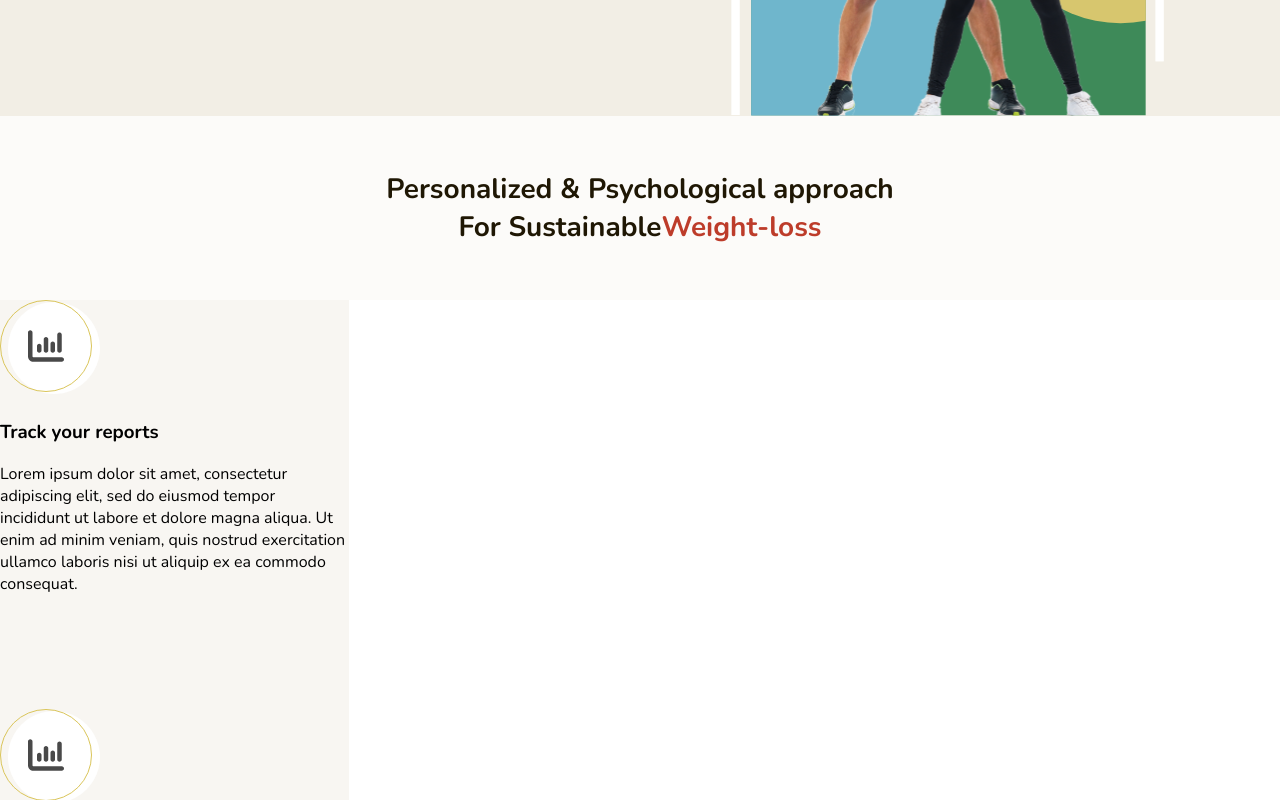
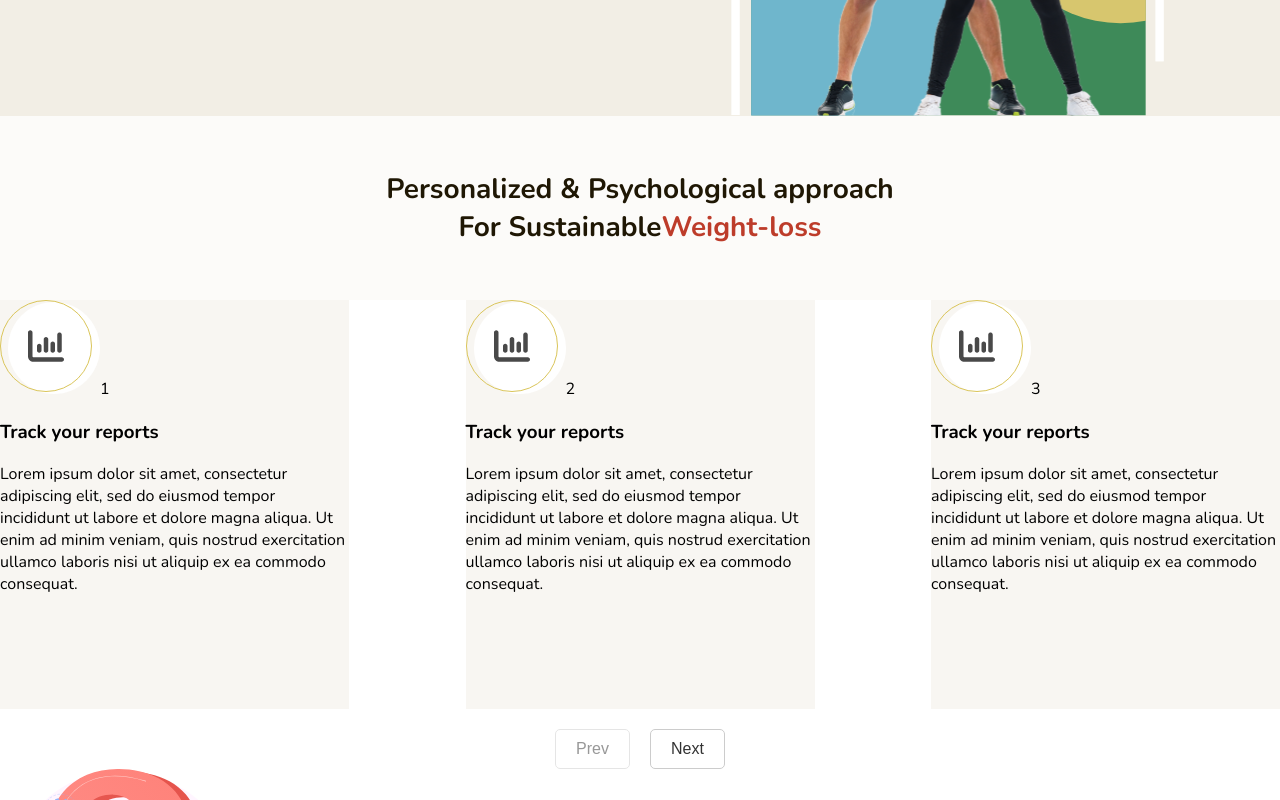
Before and after one commit to Shrey1012/fit4sure, a React (Create React App) app: page / in a window 1280 px wide. Shown: the part 684-1484 px from the top of the page. Built offline with nearby package versions, Linux system fonts and the light colour scheme.

Commit message:
Added Carousel in feature component

```diff
--- a/src/components/FeatureCard.jsx
+++ b/src/components/FeatureCard.jsx
@@ -1,11 +1,12 @@
 import React from 'react'
 import './FeatureCard.css'
 
-const FeatureCard = ({title,desc,img}) => {
+const FeatureCard = ({title,desc,img,i}) => {
   return (
     <div className='fet-card'>
 
         <img src={img} alt="feature" />
+        <span>{i}</span>
         <h3>{title}</h3>
         <p>{desc}</p>
     </div>
--- /dev/null
+++ b/src/components/FeatureCarousel.css
@@ -0,0 +1,31 @@
+.carousel-container {
+    display: flex;
+    flex-wrap: wrap;
+    justify-content: space-between;
+    margin-bottom: 20px;
+  }
+
+  .carousel-buttons {
+    display: flex;
+    justify-content: center;
+  }
+
+  .carousel-buttons button {
+    margin: 0 10px;
+    padding: 10px 20px;
+    background-color: #fff;
+    border: 1px solid #ccc;
+    border-radius: 5px;
+    color: #333;
+    font-size: 16px;
+    cursor: pointer;
+  }
+
+  .carousel-buttons button:hover {
+    background-color: #f5f5f5;
+  }
+
+  .carousel-buttons button:disabled {
+    opacity: 0.5;
+    cursor: default;
+  }
--- /dev/null
+++ b/src/components/FeatureCarousel.jsx
@@ -0,0 +1,42 @@
+import React, { useState } from "react";
+import FeatureCard from "./FeatureCard";
+import "./FeatureCarousel.css";
+
+const FeatureCarousel = ({ featureCards }) => {
+    const [visibleFeatures, setVisibleFeatures] = useState(featureCards.slice(0, 3));
+
+    const showNextFeatures = () => {
+      const currentIndex = featureCards.indexOf(visibleFeatures[0]);
+      const nextIndex = currentIndex + 1;
+      const nextFeatures = featureCards.slice(nextIndex, nextIndex + 3);
+      setVisibleFeatures(nextFeatures);
+    };
+
+    const showPrevFeatures = () => {
+      const currentIndex = featureCards.indexOf(visibleFeatures[0]);
+      const prevIndex = currentIndex - 1;
+      const prevFeatures = featureCards.slice(prevIndex, prevIndex + 3);
+      setVisibleFeatures(prevFeatures);
+    };
+  return (
+    <div>
+      <div className="carousel-container">
+        {visibleFeatures.map((feature) => (
+          <FeatureCard
+          key={feature.id}
+          img={feature.img}
+          title={feature.title}
+          desc={feature.data}
+          i={feature.id}
+        />
+        ))}
+      </div>
+      <div className="carousel-buttons">
+        <button onClick={showPrevFeatures} disabled={featureCards.indexOf(visibleFeatures[0]) === 0}>Prev</button>
+        <button onClick={showNextFeatures} disabled={featureCards.indexOf(visibleFeatures[2]) === featureCards.length - 1}>Next</button>
+      </div>
+    </div>
+  );
+};
+
+export default FeatureCarousel;
--- a/src/components/Features.css
+++ b/src/components/Features.css
@@ -1,22 +1,22 @@
-.features-main{
-    background-color: #F2EEE5;
+.features-main {
+  background-color: #f2eee5;
   height: 100vh;
   width: 100%;
   display: flex;
   flex-direction: column;
   justify-content: center;
 }
-.features-top{
-    background-color: #FCFBF9;
+.features-top {
+  background-color: #fcfbf9;
   height: 184px;
   width: 100%;
   display: flex;
   justify-content: center;
   align-items: center;
 }
-.top-text{
+.top-text {
   width: 508px;
-    color: #1F1704;
+  color: #1f1704;
   font-family: Nunito;
   font-size: 28px;
   font-weight: 700;
@@ -24,6 +24,6 @@
   letter-spacing: 0em;
   text-align: center;
 }
-.high-text{
-    color: #BD3C2A;
+.high-text {
+  color: #bd3c2a;
 }
--- a/src/components/Features.jsx
+++ b/src/components/Features.jsx
@@ -1,33 +1,24 @@
-import React from 'react'
-import './Features.css'
-import FeatureCard from './FeatureCard'
-import { FeaturesData } from '../data'
+import React from "react";
+import "./Features.css";
+import { FeaturesData } from "../data";
+import FeatureCarousel from "./FeatureCarousel";
 
 const Features = () => {
+
   return (
     <div>
       <div className="features-top">
-        <div className='top-text'>
+        <div className="top-text">
           <span>Personalized & Psychological approach For Sustainable</span>
-          <span className='high-text'>Weight-loss</span>
+          <span className="high-text">Weight-loss</span>
         </div>
       </div>
       <div className="features-bottom">
-        <div className='feature-card1'>
-        </div>
+        <div className="feature-card1"></div>
       </div>
+      <FeatureCarousel featureCards={FeaturesData} />
+    </div>
+  );
+};
 
-      { FeaturesData.map((feature) => (
-            <FeatureCard
-              key={feature.id}
-              img={feature.img}
-              title={feature.title}
-              desc = {feature.data}
-            />
-        ))}
-
-    </div>
-  )
-}
-
-export default Features
+export default Features;
```
Lines whose indentation alone changed are shown as unchanged.
